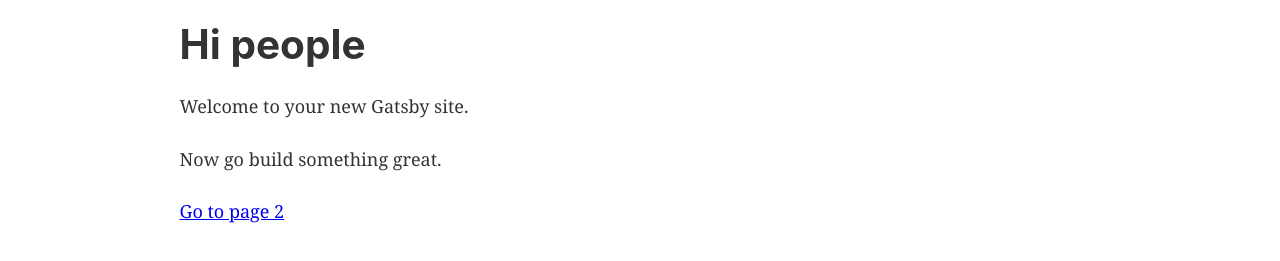
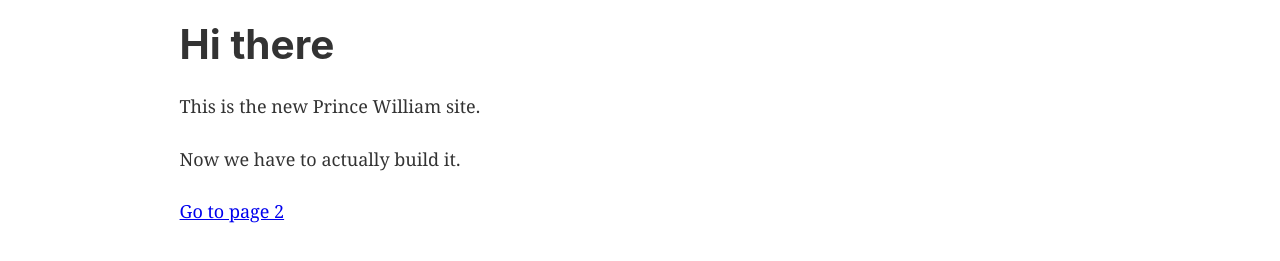
Before and after one commit to trevortrevdc/next-pwcgov, a Gatsby site: page / in a window 1280 px wide. Shown: the part 105-366 px from the top of the page. Built offline with nearby package versions, Linux system fonts and the light colour scheme; Gatsby itself is replaced by a stand-in of ours.

Commit message:
update index.js

```diff
--- a/src/pages/index.js
+++ b/src/pages/index.js
@@ -5,9 +5,9 @@ import Layout from '../components/layout'
 
 const IndexPage = () => (
   <Layout>
-    <h1>Hi people</h1>
-    <p>Welcome to your new Gatsby site.</p>
-    <p>Now go build something great.</p>
+    <h1>Hi there</h1>
+    <p>This is the new Prince William site.</p>
+    <p>Now we have to actually build it.</p>
     <Link to="/page-2/">Go to page 2</Link>
   </Layout>
 )
```
